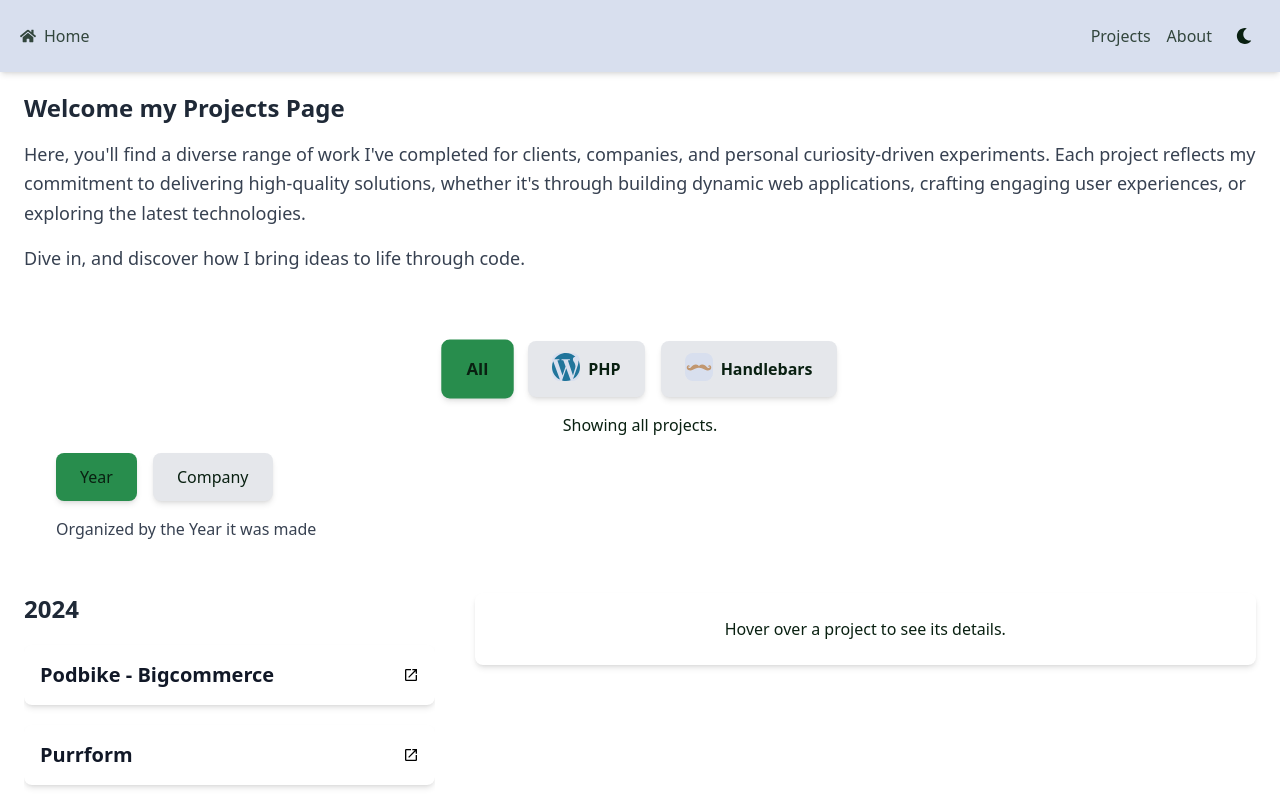
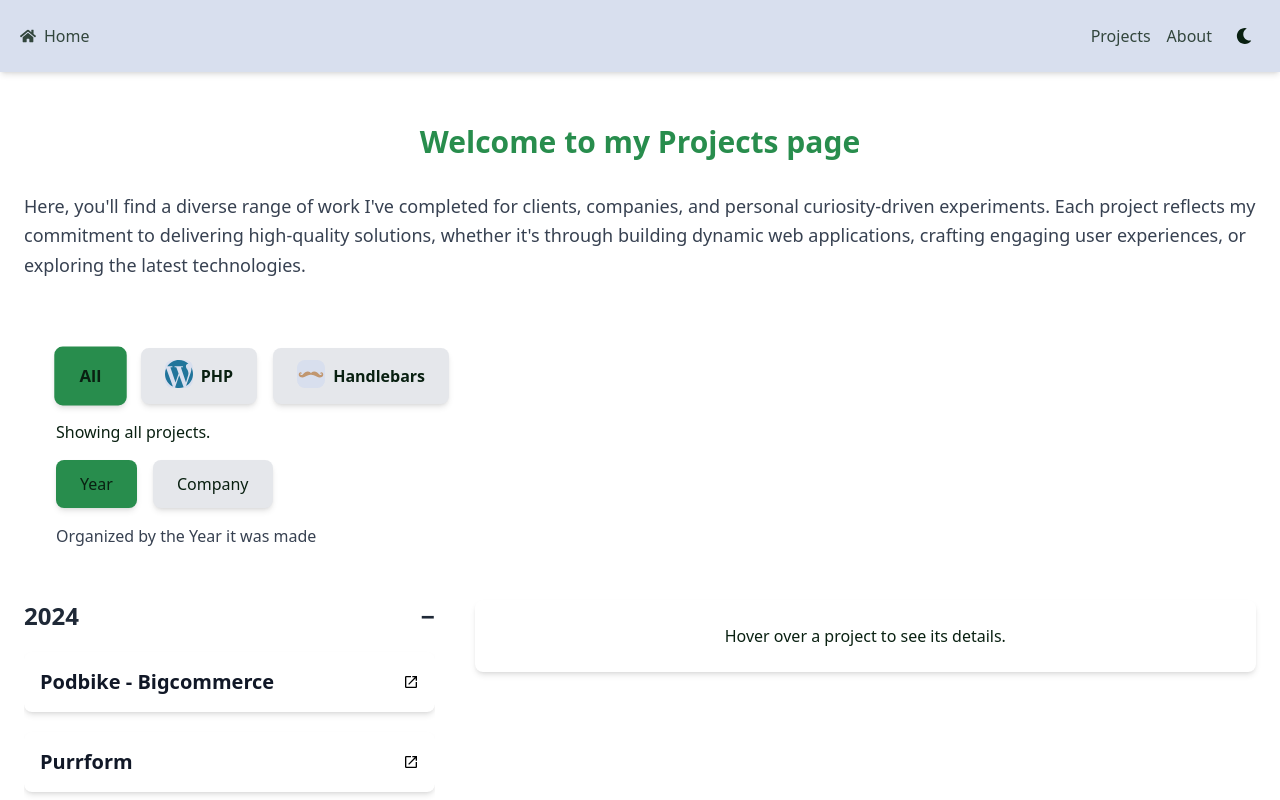
Before and after one commit to Teser301/portfolio-tailwind, a React app: page /projects in a window 1280 px wide. Shown: the top 800 px of the page. Built offline with nearby package versions, Linux system fonts and the light colour scheme; the HTML template or start-up script is replaced by a standard one.

Commit message:
refactor: Project Styling

```diff
--- a/src/components/ProjectPage/FilterButton.tsx
+++ b/src/components/ProjectPage/FilterButton.tsx
@@ -6,11 +6,11 @@ const FilterButton: React.FC = () => {
   const { activeFilter, setActiveFilter } = useContext(FilterContext)!;
   return (
     <>
-      <div className="flex gap-4 my-4 justify-center">
+      <div className="flex gap-4 my-4 ">
         {filters.map((filter) => (
           <button
             key={filter.name}
-            className={`flex gap-2 items-center justify-center px-6 py-3 rounded-lg shadow-md transition-transform duration-200 transform hover:scale-105 hover:shadow-lg text-text ${
+            className={`flex gap-2 items-center  px-6 py-3 rounded-lg shadow-md transition-transform duration-200 transform hover:scale-105 hover:shadow-lg text-text ${
               activeFilter === filter.name
                 ? "bg-primary  scale-105 dark:bg-secondary"
                 : "bg-gray-200 dark:bg-gray-700 text-text"
@@ -28,7 +28,7 @@ const FilterButton: React.FC = () => {
           </button>
         ))}
       </div>
-      <p className="mt-4 text-center text-gray-700 dark: text-text">
+      <p className="mt-4 text-gray-700 dark: text-text">
         {filters.find((filter) => filter.name === activeFilter)?.description}
       </p>
     </>
--- a/src/components/ProjectPage/ProjectDetail/ProjectFeatures.tsx
+++ b/src/components/ProjectPage/ProjectDetail/ProjectFeatures.tsx
@@ -7,7 +7,7 @@ interface ProjectFeaturesProps {
 const ProjectFeatures: React.FC<ProjectFeaturesProps> = ({ features }) => {
   return (
     <div className="my-4">
-      <h3 className="text-lg font-semibold text-gray-700 dark: text-text">
+      <h3 className="text-lg font-semibold text-gray-700 dark:text-text">
         Features:
       </h3>
       <ul className="list-disc list-inside text-gray-600 dark:text-gray-400 mt-2">
--- a/src/components/ProjectPage/ProjectIntro.tsx
+++ b/src/components/ProjectPage/ProjectIntro.tsx
@@ -3,9 +3,9 @@ import React from "react";
 const PortfolioIntroduction: React.FC = () => {
   return (
     <div className=" rounded-lg ">
-      <h1 className="text-2xl font-bold text-gray-800 dark:text-gray-200 mb-4">
-        Welcome my Projects Page
-      </h1>
+      <h3 className="text-3xl font-extrabold text-primary text-center my-8">
+        Welcome to my Projects page
+      </h3>
       <p className="text-gray-700 dark:text-gray-400 text-lg leading-relaxed">
         Here, you'll find a diverse range of work I've completed for clients,
         companies, and personal curiosity-driven experiments. Each project
@@ -13,9 +13,6 @@ const PortfolioIntroduction: React.FC = () => {
         it's through building dynamic web applications, crafting engaging user
         experiences, or exploring the latest technologies.
       </p>
-      <p className="text-gray-700 dark:text-gray-400 text-lg leading-relaxed mt-4">
-        Dive in, and discover how I bring ideas to life through code.
-      </p>
     </div>
   );
 };
--- a/src/components/ProjectPage/ProjectList.tsx
+++ b/src/components/ProjectPage/ProjectList.tsx
@@ -12,15 +12,19 @@ const ProjectList: React.FC<ProjectListProps> = ({
 }) => {
   return (
     <ul className="w-full md:w-1/3 space-y-6 overflow-auto">
-      {groupedProjects.map((group, groupIndex) => (
+      {groupedProjects.map((group, groupIndex) => {
+        const isExpanded = expandedGroups.includes(group.group);
+
+        return (
           <li key={groupIndex}>
             <h3
               onClick={() => toggleGroup(group.group)}
-            className="text-2xl font-bold text-gray-800 dark:text-gray-200 mb-4 cursor-pointer hover:text-blue-600 dark:hover:text-blue-400 transition"
+              className="text-2xl font-bold text-gray-800 dark:text-gray-200 mb-4 cursor-pointer hover:text-blue-600 dark:hover:text-blue-400 transition flex justify-between items-center"
             >
               {group.group}
+              <span className="ml-2">{isExpanded ? "−" : "+"}</span>
             </h3>
-          {expandedGroups.includes(group.group) && (
+            {isExpanded && (
               <ul className="space-y-4">
                 {group.projects.map((project, projectIndex) => (
                   <li
@@ -38,7 +42,7 @@ const ProjectList: React.FC<ProjectListProps> = ({
                         : "cursor-default"
                     }`}
                   >
-                  <h4 className="text-xl  font-semibold text-gray-900 dark:text-gray-100">
+                    <h4 className="text-xl font-semibold text-gray-900 dark:text-gray-100">
                       {project.title}
                     </h4>
                     {project.status.toLowerCase().includes("online") && (
@@ -49,7 +53,8 @@ const ProjectList: React.FC<ProjectListProps> = ({
               </ul>
             )}
           </li>
-      ))}
+        );
+      })}
     </ul>
   );
 };
```
Lines whose indentation alone changed are shown as unchanged.
